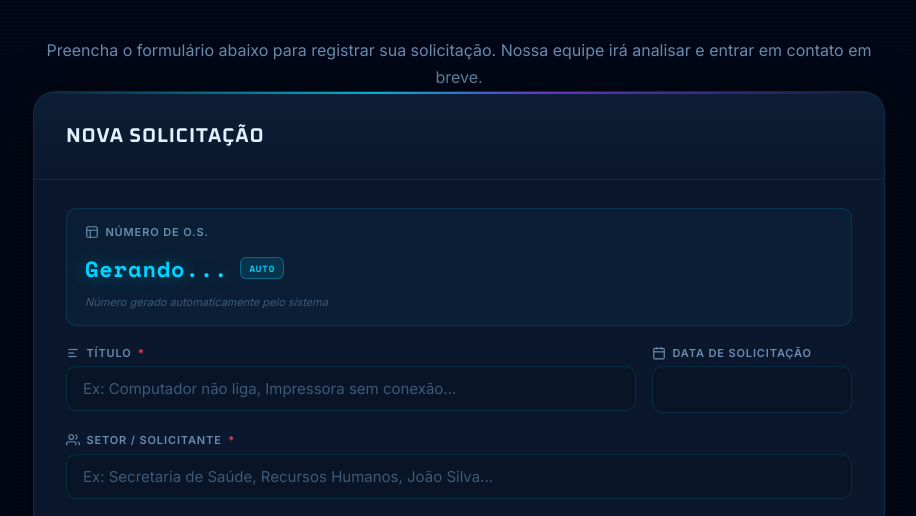
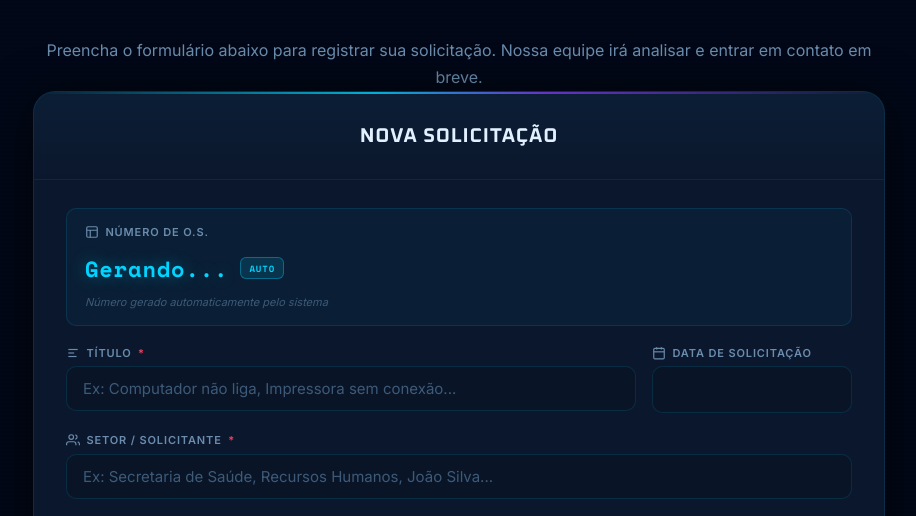
Before and after one commit to Firmo-2112/Ti_base_publico, a website: page index.html in a window 1280 px wide. Shown: the part 245-761 px from the top of the page, without its empty margins (181-1097 px from the left). Drawn offline with nearby package versions, Linux system fonts and the light colour scheme.

Commit message:
Center text and adjust font size in form card header

```diff
--- a/styles_pub.css
+++ b/styles_pub.css
@@ -286,6 +286,8 @@ body::after {
 }
 
 .form-card-header {
+    text-align: center;
+    font-size: clamp(2rem, 5vw, 3rem);
     padding: 2rem 2rem 1.5rem;
     border-bottom: 1px solid var(--border-subtle);
     background: linear-gradient(180deg, rgba(0,212,255,0.04) 0%, transparent 100%);
```
